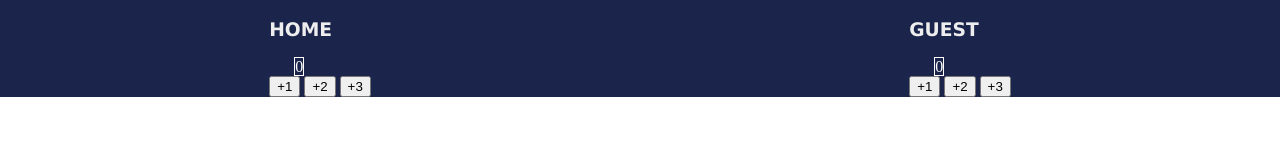
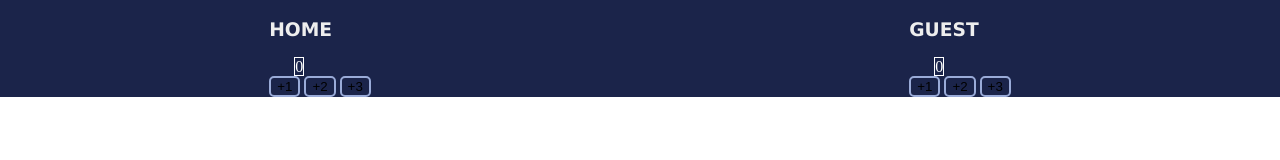
Before and after one commit to hollowayjenelle/basketball-scoreboard, a plain HTML site: page index.html in a window 1280 px wide. Drawn offline with Linux system fonts and the light colour scheme.

Commit message:
index.css updated

```diff
--- a/index.css
+++ b/index.css
@@ -18,3 +18,9 @@ body {
     border: 1px solid white;
     margin-left: 25px;
 }
+
+.container button{
+    background-color: #1B244A;
+    border: 2px solid #9AABD8;
+    border-radius: 5px;
+}
```
